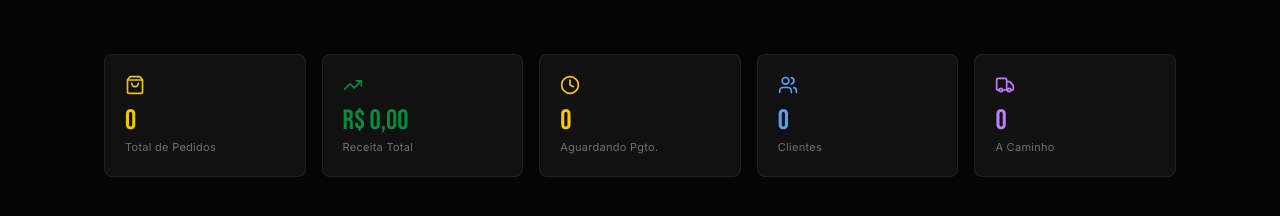
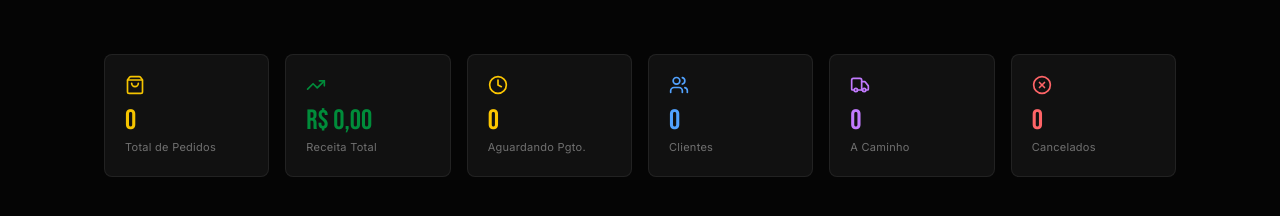
Before and after one commit to gbrpds/ggpeitas-web, a Next.js app: page /admin in a window 1280 px wide. Shown: the part 173-389 px from the top of the page. Built offline with nearby package versions, Linux system fonts and the light colour scheme; no server answers; a web font is replaced by a local one.

Commit message:
feat: show cancelled PIX visually + cancelled count in admin

```diff
--- a/app/admin/page.tsx
+++ b/app/admin/page.tsx
@@ -43,6 +43,7 @@ export default function AdminPage() {
   const pendingRevenue = orders.filter(o => o.status === 'PENDING').reduce((s, o) => s + o.total, 0);
   const pending = orders.filter(o => o.status === 'PENDING').length;
   const shipped = orders.filter(o => o.status === 'SHIPPED').length;
+  const cancelled = orders.filter(o => o.status === 'CANCELLED').length;
 
   const stats = [
     { label: 'Total de Pedidos', value: orders.length, icon: <ShoppingBag size={20} />, color: 'text-[#F5C400]' },
@@ -50,6 +51,7 @@ export default function AdminPage() {
     { label: 'Aguardando Pgto.', value: pending, icon: <Clock size={20} />, color: 'text-yellow-400' },
     { label: 'Clientes', value: users.length, icon: <Users size={20} />, color: 'text-blue-400' },
     { label: 'A Caminho', value: shipped, icon: <Truck size={20} />, color: 'text-purple-400' },
+    { label: 'Cancelados', value: cancelled, icon: <XCircle size={20} />, color: 'text-red-400' },
   ];
 
   return (
@@ -72,7 +74,7 @@ export default function AdminPage() {
         </div>
 
         {/* Stats */}
-        <div className="grid grid-cols-2 lg:grid-cols-5 gap-4 mb-10">
+        <div className="grid grid-cols-2 lg:grid-cols-6 gap-4 mb-10">
           {stats.map((s) => (
             <div key={s.label} className="bg-[#111] border border-white/[0.07] rounded-lg p-5">
               <div className={`mb-3 ${s.color}`}>{s.icon}</div>
--- a/app/conta/pedidos/page.tsx
+++ b/app/conta/pedidos/page.tsx
@@ -58,8 +58,8 @@ export default function PedidosPage() {
   useEffect(() => {
     if (status === 'unauthenticated') { router.push('/login'); return; }
     if (status === 'authenticated') {
-      // Cancela PIX expirados antes de buscar
       fetch('/api/orders/cleanup', { method: 'POST' })
+        .catch(() => {})
         .finally(() => {
           fetch('/api/orders').then((r) => r.json()).then((data) => {
             setOrders(Array.isArray(data) ? data : []);
@@ -95,7 +95,12 @@ export default function PedidosPage() {
         ) : (
           <div className="flex flex-col gap-4">
             {orders.map((order) => {
-              const cfg = statusConfig[order.status];
+              // PIX pendente há mais de 35min → mostra como cancelado
+              const isPixExpired = order.status === 'PENDING'
+                && order.paymentMethod === 'PIX'
+                && Date.now() - new Date(order.createdAt).getTime() > 35 * 60 * 1000;
+              const displayStatus: OrderStatus = isPixExpired ? 'CANCELLED' : order.status;
+              const cfg = statusConfig[displayStatus];
               const Icon = cfg.icon;
               return (
                 <div key={order.id} className="bg-[#111] border border-white/[0.07] rounded-lg overflow-hidden">
```
